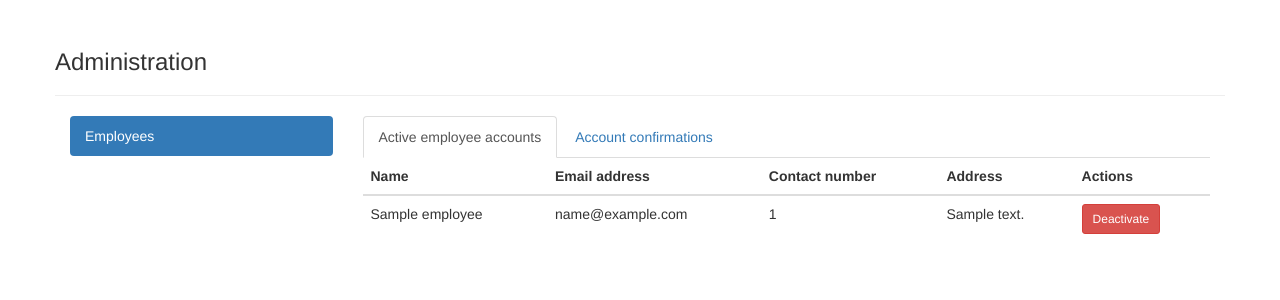
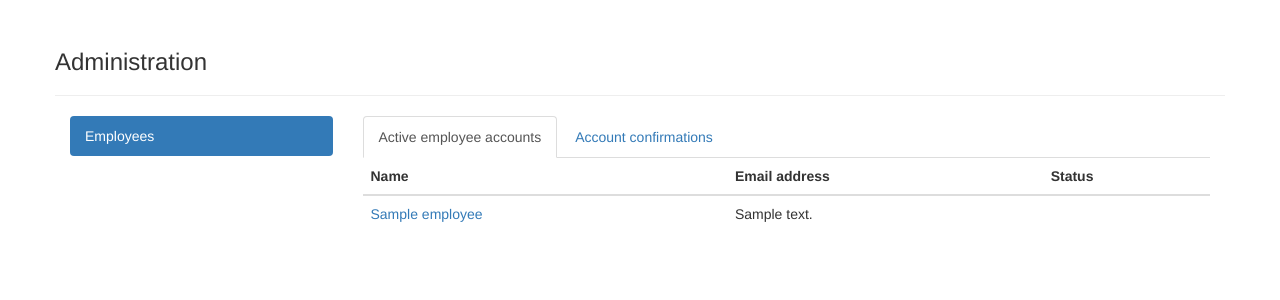
Before and after one commit to Swiftkind/swifttrack, a Django app: template templates/management/admin.html in a window 1280 px wide. Shown: the part 51-351 px from the top of the page. Run offline with Django 3.2, Linux system fonts and the light colour scheme; the template is opened without the code that fills it: most values are stand-ins (such as "Sample title", 1, 10 or a date in 2020); some libraries are stand-ins or nearby versions.

Commit message:
Added link to employee's profile

```diff
--- a/management/urls.py
+++ b/management/urls.py
@@ -6,5 +6,6 @@ urlpatterns = [
     url(r'^request-status$', views.UpdateRequest.as_view(), name='update_request'),
     url(r'^dashboard', views.AdminView.as_view(), name='admin'),
     url(r'^confirm-account', views.ConfirmAccountView.as_view(), name='confirm_account'),
-    url(r'^deactivate-account', views.DeactivateAccountView.as_view(), name='deactivate_account')
+    url(r'^deactivate-account', views.DeactivateAccountView.as_view(), name='deactivate_account'),
+    url(r'^employee/(?P<id>[0-9]+)', views.EmployeeProfileView.as_view(), name='employee_profile'),
 ]
--- a/templates/accounts/login.html
+++ b/templates/accounts/login.html
@@ -4,7 +4,7 @@
 <div class="container">
 <br><br>
 	<div class="row">
-		<div class="col-sm-12 col-md-6 col-md-offset-3 col-lg-6 col-lg-offset-3">
+		<div class="col-sm-12 col-md-4 col-md-offset-4 col-lg-4 col-lg-offset-4">
             <h3 class="text-center">LOGIN</h3>
             {% if error %}
                 <div class="alert alert-danger">
--- a/templates/accounts/register.html
+++ b/templates/accounts/register.html
@@ -4,7 +4,7 @@
 <div class="container">
 <br><br>
 	<div class="row">
-		<div class="col-sm-12 col-md-6 col-md-offset-3 col-lg-6 col-lg-offset-3">
+		<div class="col-sm-12 col-md-4 col-md-offset-4 col-lg-4 col-lg-offset-4">
             <h3 class="text-center">CREATE AN ACCOUNT</h3>
             {% if success %}
                 <div class="alert alert-success">
--- a/templates/management/admin.html
+++ b/templates/management/admin.html
@@ -22,26 +22,22 @@
 							<tr>
 								<th>Name</th>
 								<th>Email address</th>
-								<th>Contact number</th>
-								<th>Address</th>
-								<th>Actions</th>
+								<th>Status</th>
 							</tr>
 						</thead>
 						<tbody>
 							{% for employee in all_employees %}
 								<tr>
 									<td>
-										{{employee.get_full_name}}
+										<a href="{% url 'employee_profile' employee.id %}">{{employee.get_full_name}}</a>
 									</td>
-									<td>{{employee.email}}</td>
-									<td>{{employee.contact_number}}</td>
 									<td>{{employee.address}}</td>
 									<td>
-										<form action="{% url 'deactivate_account' %}" method="post">
+										<!-- <form action="{% url 'deactivate_account' %}" method="post">
 											{% csrf_token %}
 											<input type="hidden" name="id" value="{{employee.id}}">
 											<button type="submit" name="deactivate" class="btn btn-sm btn-danger">Deactivate</button>
-										</form>
+										</form> -->
 									</td>
 								</tr>
 							{% endfor %}
@@ -65,7 +61,7 @@
 											{% csrf_token %}
 											<input type="hidden" name="id" value="{{employee.id}}">
 											<button type="submit" name="confirm" class="btn btn-sm btn-success">Confirm</button>
-											<button type="submit" name="decline" class="btn btn-sm btn-warning">Decline</button>
+											<button type="submit" name="decline" class="btn btn-sm btn-default">Decline</button>
 										</form>
 									</td>
 								</tr>
```
Also changed, not shown: accounts/forms.py (+7 -1 lines), management/views.py (+9 -0 lines), templates/management/employee-profile.html (added, +26 -0 lines).
